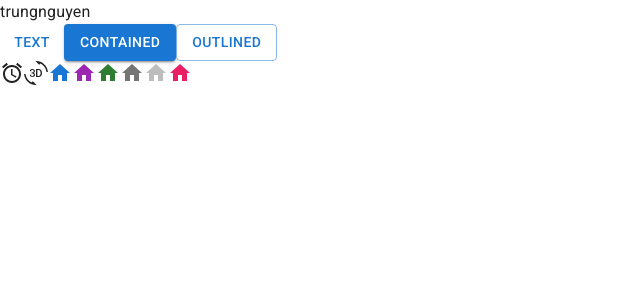
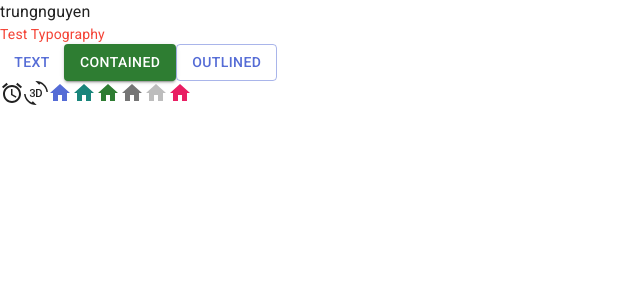
Before and after one commit to trungnguyen1507/trello-web, a React (Vite) app: page / in a window 1280 px wide. Shown: the top 300 px of the page, without its empty margins (0-640 px from the left). Built offline with nearby package versions, Linux system fonts and the light colour scheme.

Commit message:
Config MUI Theme

```diff
--- a/src/App.jsx
+++ b/src/App.jsx
@@ -3,13 +3,21 @@
 import ThreeDRotation from '@mui/icons-material/ThreeDRotation'
 import HomeIcon from '@mui/icons-material/Home'
 import { pink } from '@mui/material/colors'
+import Typography from '@mui/material/Typography'
 
 function App() {
   return (
     <>
       <div>trungnguyen</div>
+
+      <Typography variant='body2' color='text.secondary'>
+        Test Typography
+      </Typography>
+
       <Button variant='text'>Text</Button>
-      <Button variant='contained'>Contained</Button>
+      <Button variant='contained' color='success'>
+        Contained
+      </Button>
       <Button variant='outlined'>Outlined</Button>
 
       <br />
--- a/src/main.jsx
+++ b/src/main.jsx
@@ -2,10 +2,14 @@
 import ReactDOM from 'react-dom/client'
 import App from './App.jsx'
 import CssBaseline from '@mui/material/CssBaseline'
+import { ThemeProvider } from '@mui/material/styles'
+import theme from './theme.js'
 
 ReactDOM.createRoot(document.getElementById('root')).render(
   <React.StrictMode>
-    <CssBaseline />
-    <App />
+    <ThemeProvider theme={theme}>
+      <CssBaseline />
+      <App />
+    </ThemeProvider>
   </React.StrictMode>
 )
--- /dev/null
+++ b/src/theme.js
@@ -0,0 +1,22 @@
+import { createTheme } from '@mui/material/styles'
+import { red } from '@mui/material/colors'
+
+// Create a theme instance.
+const theme = createTheme({
+  palette: {
+    primary: {
+      main: '#556cd6'
+    },
+    secondary: {
+      main: '#19857b'
+    },
+    error: {
+      main: red.A400
+    },
+    text: {
+      secondary: red[500]
+    }
+  }
+})
+
+export default theme
```
